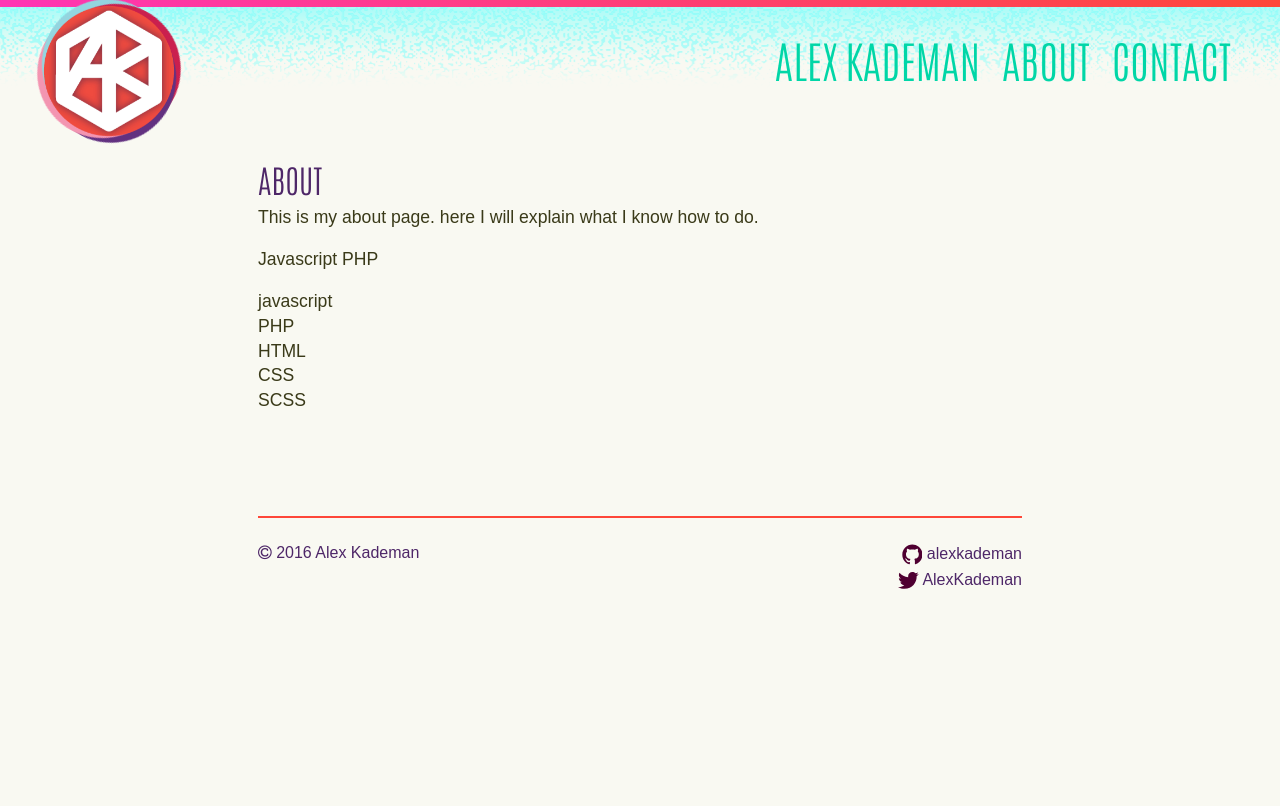
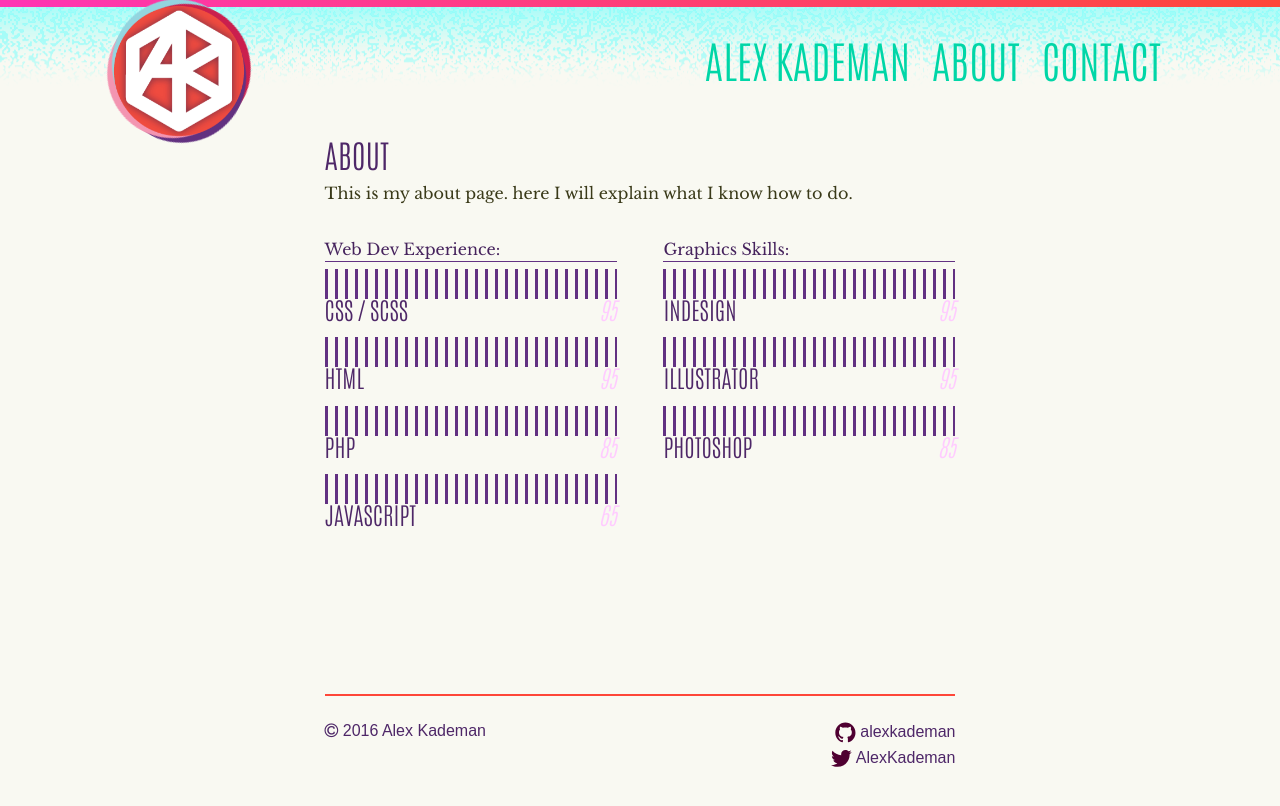
Before and after one commit to alexkademan/my-blog, a Jekyll site: the page built from about.md, in a window 1280 px wide. Shown: the top 806 px of the page. Built offline with Jekyll 4.4.1, drawn with Linux system fonts in a browser that asks for light colours.

Commit message:
working on about page

```diff
--- a/_assets/js/app.js
+++ b/_assets/js/app.js
@@ -19,7 +19,7 @@ module.exports = {
     // wait for document ready to render our main view
     // this ensures the document has a body, etc.
     domReady(function () {
-      app.backgroundStatic = new Background();
+      // app.backgroundStatic = new Background();
       app.copyright = new Copyright();
 
       app.windowStatus = new WindowStatsModel();
--- a/_assets/sass/basics/_basics-large.scss
+++ b/_assets/sass/basics/_basics-large.scss
@@ -2,6 +2,6 @@
 div.main-content, // from default.html
 footer.site-footer {
   // padding: $gutter 0;
-  @include span-columns(7.5);
-  @include shift(2.25);
+  @include span-columns(7);
+  @include shift(2.5);
 }
--- a/_assets/sass/basics/_basics-medium.scss
+++ b/_assets/sass/basics/_basics-medium.scss
@@ -1,7 +1,10 @@
 
 div.main-content, // from default.html
 footer.site-footer {
-  padding: $gutter 0 ($gutter * 4);
+  padding: 0 0 ($gutter * 4);
   @include span-columns(9);
   @include shift(1.5);
 }
+footer.site-footer {
+  padding-top: $gutter;
+}
--- a/_assets/sass/pages/_pages.scss
+++ b/_assets/sass/pages/_pages.scss
@@ -1,2 +1,8 @@
 
 @import 'pages-universal';
+@include media($medium) {
+  @import 'pages-medium';
+}
+@include media($large) {
+  // @import 'pages-large';
+}
--- a/_assets/sass/typography/_typography.scss
+++ b/_assets/sass/typography/_typography.scss
@@ -1,5 +1,5 @@
 @include font-face( 'sans_light', 'fonts/antonio-light-webfont' );
-// @include font-face( 'sans_regular', 'fonts/librebaskerville-regular-webfont' );
+@include font-face( 'not-sans-regular', 'fonts/librebaskerville-regular-webfont' );
 @include font-face( 'not_sans_italic', 'fonts/librebaskerville-italic-webfont' );
 
 @import "copy";
--- a/about.md
+++ b/about.md
@@ -3,16 +3,29 @@ layout: page
 title: About
 permalink: /about/
 ---
+{::options auto_ids="false" /}
 
 This is my about page. here I will explain what I know how to do.
 
-<span class="scale"> Javascript</span>
-<span class="scale"> PHP
+<!-- <div class="stats">
+  <h5>Web Dev Experience:</h5>
+  <ul class="skills">
+    <li class="percent_95">CSS / SCSS</li>
+    <li class="percent_95">HTML</li>
+    <li class="percent_75">PHP</li>
+    <li class="percent_65">javascript</li>
+  </ul>
+</div> -->
 
-<!-- percent classes are set up in 5% increments -->
-<ul class="skills">
-  <li class="percent_60">javascript
-  <li class="percent_70">PHP
-  <li class="percent_95">HTML
-  <li class="percent_95">CSS
-  <li class="percent_85">SCSS</li>
+* ## Web Dev Experience:
+* *95* CSS / SCSS
+* *95* HTML
+* *85* PHP
+* *65* Javascript
+{: .skills}
+
+* ## Graphics Skills:
+* *95* InDesign
+* *95* Illustrator
+* *85* Photoshop
+{: .skills}
--- a/index.html
+++ b/index.html
@@ -6,14 +6,12 @@ layout: default
   <ul class="post-list">
     {% for post in site.posts %}
       <li>
-        <span class="post-meta serif_scitalic">{{ post.date | date: "%b %-d, %Y" }}</span>
         <h2>
           <a class="post-link" href="{{ post.url | prepend: site.url }}">{{ post.title }}</a>
         </h2>
+        <span class="post-meta serif_scitalic">{{ post.date | date: "%b %-d, %Y" }}</span>
       </li>
     {% endfor %}
   </ul>
 
-  <p class="rss-subscribe">subscribe <a href="{{ "feed.xml" | prepend: site.baseurl }}">via RSS</a></p>
-
 </div>
```
Also changed, not shown: _assets/sass/pages/_pages-medium.scss (added, +14 -0 lines), _assets/sass/pages/_pages-universal.scss (+43 -4 lines), _assets/sass/typography/_copy.scss (+20 -9 lines), _assets/sass/typography/_headings.scss (+17 -1 lines), _assets/sass/variables-site/_structure.scss (+3 -4 lines), css/main.css, images/skills.png (added), js/bundle.js, 3 other files.
